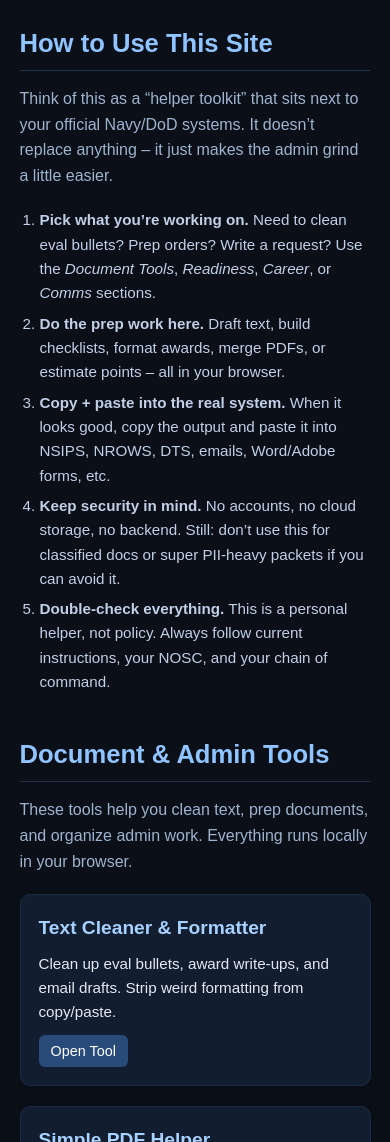
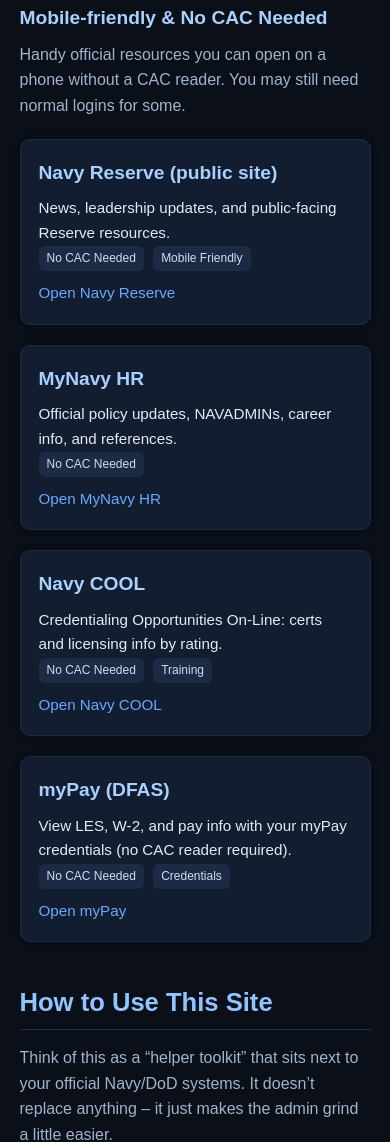
Before and after one commit to tylerbailey216/thesquaredawaysailor, a plain HTML site: page index.html in a window 390 px wide. Shown: the part 1287-2429 px from the top of the page. Drawn offline with Linux system fonts and the light colour scheme.

Commit message:
Add mobile-friendly no-CAC quick links

```diff
--- a/index.html
+++ b/index.html
@@ -425,6 +425,41 @@
           <p>Book travel, upload receipts, and submit vouchers.</p>
           <p class="tags"><span class="tag">CAC Required</span></p>
           <a href="https://dtsproweb.defensetravel.osd.mil/dts-app/pubsite/all/view/" target="_blank" rel="noopener noreferrer">Open DTS</a>
+        </article>
+      </div>
+
+      <h3 style="margin-top:20px;">Mobile-friendly & No CAC Needed</h3>
+      <p class="section-note">
+        Handy official resources you can open on a phone without a CAC reader. You may still need normal logins for some.
+      </p>
+
+      <div class="link-grid">
+        <article class="link-card">
+          <h3>Navy Reserve (public site)</h3>
+          <p>News, leadership updates, and public-facing Reserve resources.</p>
+          <p class="tags"><span class="tag">No CAC Needed</span> <span class="tag">Mobile Friendly</span></p>
+          <a href="https://www.navyreserve.navy.mil" target="_blank" rel="noopener noreferrer">Open Navy Reserve</a>
+        </article>
+
+        <article class="link-card">
+          <h3>MyNavy HR</h3>
+          <p>Official policy updates, NAVADMINs, career info, and references.</p>
+          <p class="tags"><span class="tag">No CAC Needed</span></p>
+          <a href="https://www.mynavyhr.navy.mil" target="_blank" rel="noopener noreferrer">Open MyNavy HR</a>
+        </article>
+
+        <article class="link-card">
+          <h3>Navy COOL</h3>
+          <p>Credentialing Opportunities On-Line: certs and licensing info by rating.</p>
+          <p class="tags"><span class="tag">No CAC Needed</span> <span class="tag">Training</span></p>
+          <a href="https://www.cool.navy.mil" target="_blank" rel="noopener noreferrer">Open Navy COOL</a>
+        </article>
+
+        <article class="link-card">
+          <h3>myPay (DFAS)</h3>
+          <p>View LES, W-2, and pay info with your myPay credentials (no CAC reader required).</p>
+          <p class="tags"><span class="tag">No CAC Needed</span> <span class="tag">Credentials</span></p>
+          <a href="https://mypay.dfas.mil" target="_blank" rel="noopener noreferrer">Open myPay</a>
         </article>
       </div>
     </section>
```
